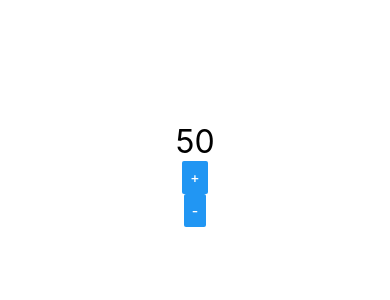
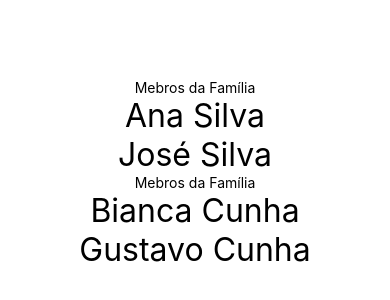
Before and after one commit to NelinhoHIL/Exercicios1, a React Native app: screen / in a window 390 px wide. Shown: the part 248-548 px from the top of the page. Built offline with nearby package versions, Linux system fonts and the light colour scheme.

Commit message:
Aprendendo sobre Children

```diff
--- a/src/App.js
+++ b/src/App.js
@@ -1,13 +1,22 @@
 import React, {Component} from 'react';
 import {Text, View, StyleSheet} from 'react-native';
 
-import Contador from './componentes/Contador';
+import Familia from './componentes/relacao/Familia';
+import Membro from './componentes/relacao/Membro';
 
 export default class App extends Component {
   render() {
     return (
       <View style={estilos.container}>
-        <Contador valorInicial={50}/>
+        <Familia>
+           <Membro nome="Ana" sobrenome="Silva"/>
+           <Membro nome="José" sobrenome="Silva"/>
+        </Familia>
+
+        <Familia>
+           <Membro nome="Bianca" sobrenome="Cunha"/>
+           <Membro nome="Gustavo" sobrenome="Cunha"/>
+        </Familia>
       </View>
     );
   }
--- /dev/null
+++ b/src/componentes/relacao/Familia.js
@@ -0,0 +1,11 @@
+import React from 'react';
+import { Text } from 'react-native';
+
+export default props => {
+        return (
+            <>
+                <Text>Mebros da Família</Text>
+                {props.children}
+            </>
+        )
+}
--- /dev/null
+++ b/src/componentes/relacao/Membro.js
@@ -0,0 +1,9 @@
+import React from 'react';
+import { Text } from 'react-native';
+import Padrao from '../../estilo/Padrao';
+
+export default props => (
+          <Text style={Padrao.txtG}>
+               {props.nome} {props.sobrenome}
+          </Text>
+)
```
